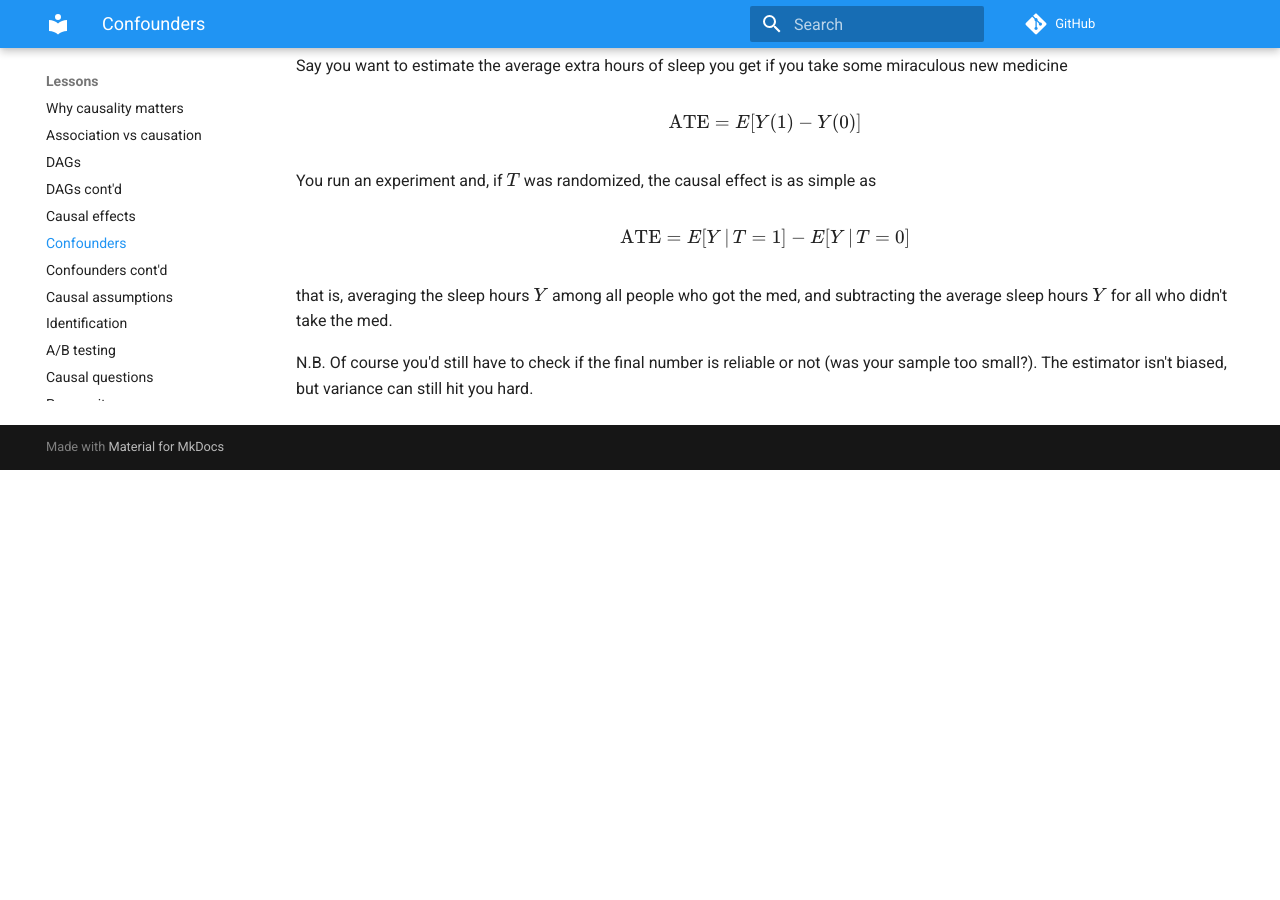
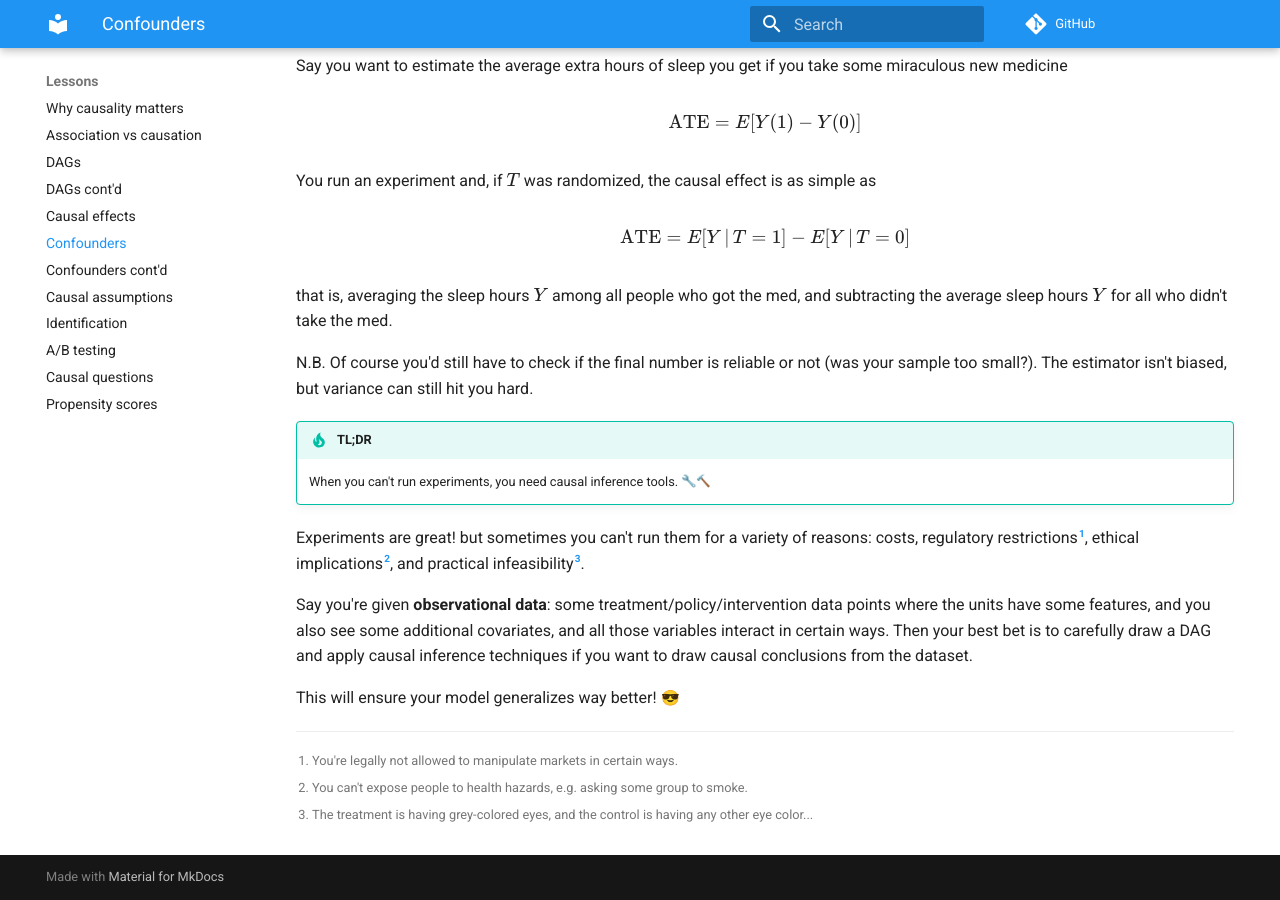
Before and after one commit to emilioMaddalena/causal-inference-studies, an MkDocs documentation site: the page built from material/confounders.md, in a window 1280 px wide and 900 px high, scrolled down 3397 px. Built offline with MkDocs 1.6.1 and Material for MkDocs 9.7.7, drawn with Linux system fonts in a browser that asks for light colours; emoji names are drawn with the system emoji font; comment, search, counter and statistics services are not loaded; before the commit the page ends 3867 px from its top, so only the background shows below that.

Commit message:
Add TL;DR to motivate CI techniques

```diff
--- a/material/confounders.md
+++ b/material/confounders.md
@@ -70,6 +70,7 @@
 
 This is the beauty of randomized controlled trials (RCTs), widely employed in medical studies. By randomly assigning patients to the treatment or control group, you break all confounding. No wonder why RCTs are regarded as a gold standard in that field.
 
+<a id="TLDR-trivial-causal-inference"></a>
 !!! tip "TL;DR"
     Under no confounding, causal inference becomes trivial.
 
@@ -84,3 +85,20 @@
 that is, averaging the sleep hours $Y$ among all people who got the med, and subtracting the average sleep hours $Y$ for all who didn't take the med.
 
 N.B. Of course you'd still have to check if the final number is reliable or not (was your sample too small?). The estimator isn't biased, but variance can still hit you hard.
+
+<a id="TLDR-the-need-for-ci-tools"></a>
+!!! tip "TL;DR"
+    When you can't run experiments, you need causal inference tools. :wrench::hammer:
+
+
+Experiments are great! but sometimes you can't run them for a variety of reasons: costs, regulatory restrictions[^1], ethical implications[^2], and practical infeasibility[^3].
+
+Say you're given **observational data**: some treatment/policy/intervention data points where the units have some features, and you also see some additional covariates, and all those variables interact in certain ways. Then your best bet is to carefully draw a DAG and apply causal inference techniques if you want to draw causal conclusions from the dataset.
+
+This will ensure your model generalizes way better! :sunglasses:
+
+[^1]: You're legally not allowed to manipulate markets in certain ways.
+
+[^2]: You can't expose people to health hazards, e.g. asking some group to smoke.
+
+[^3]: The treatment is having grey-colored eyes, and the control is having any other eye color...
```
